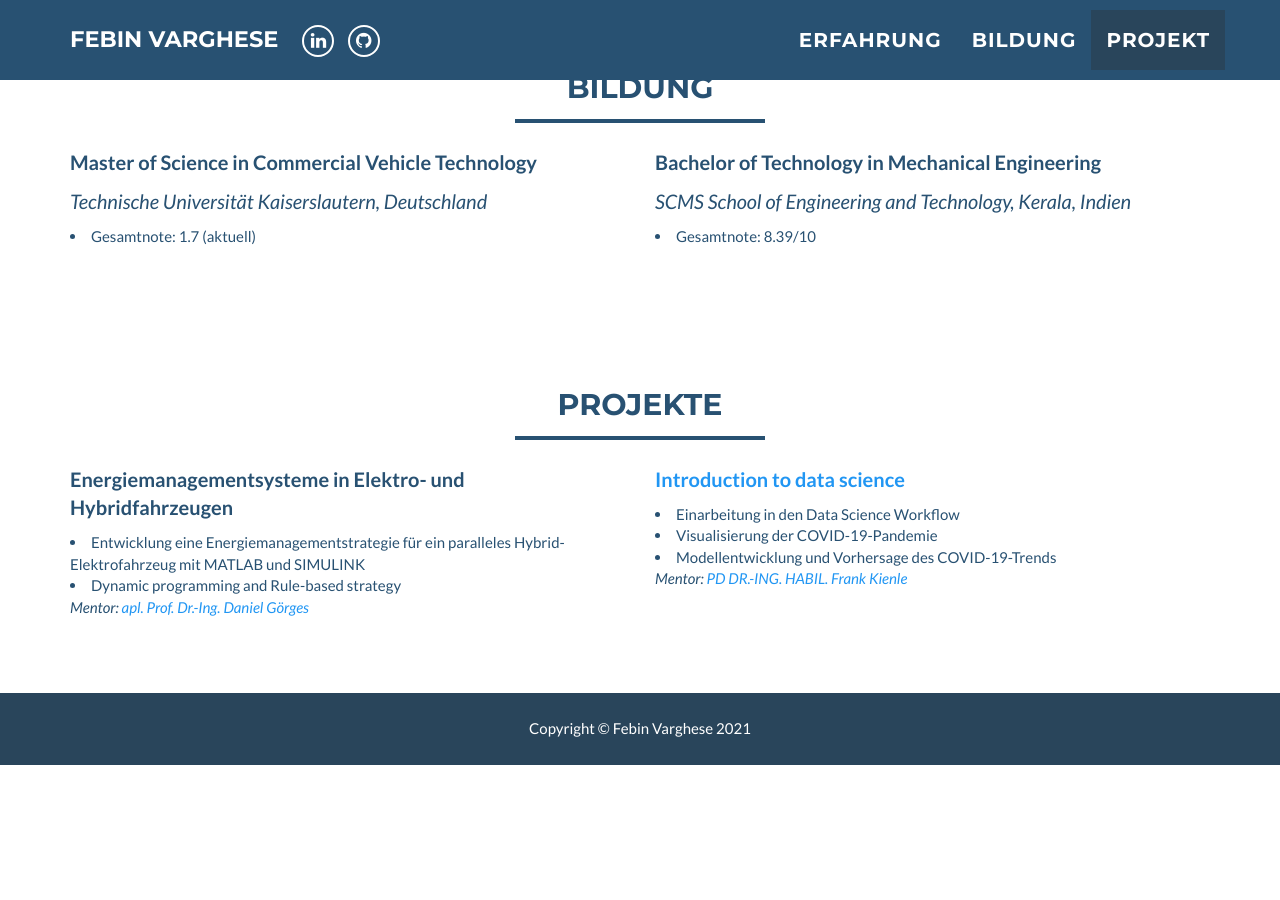
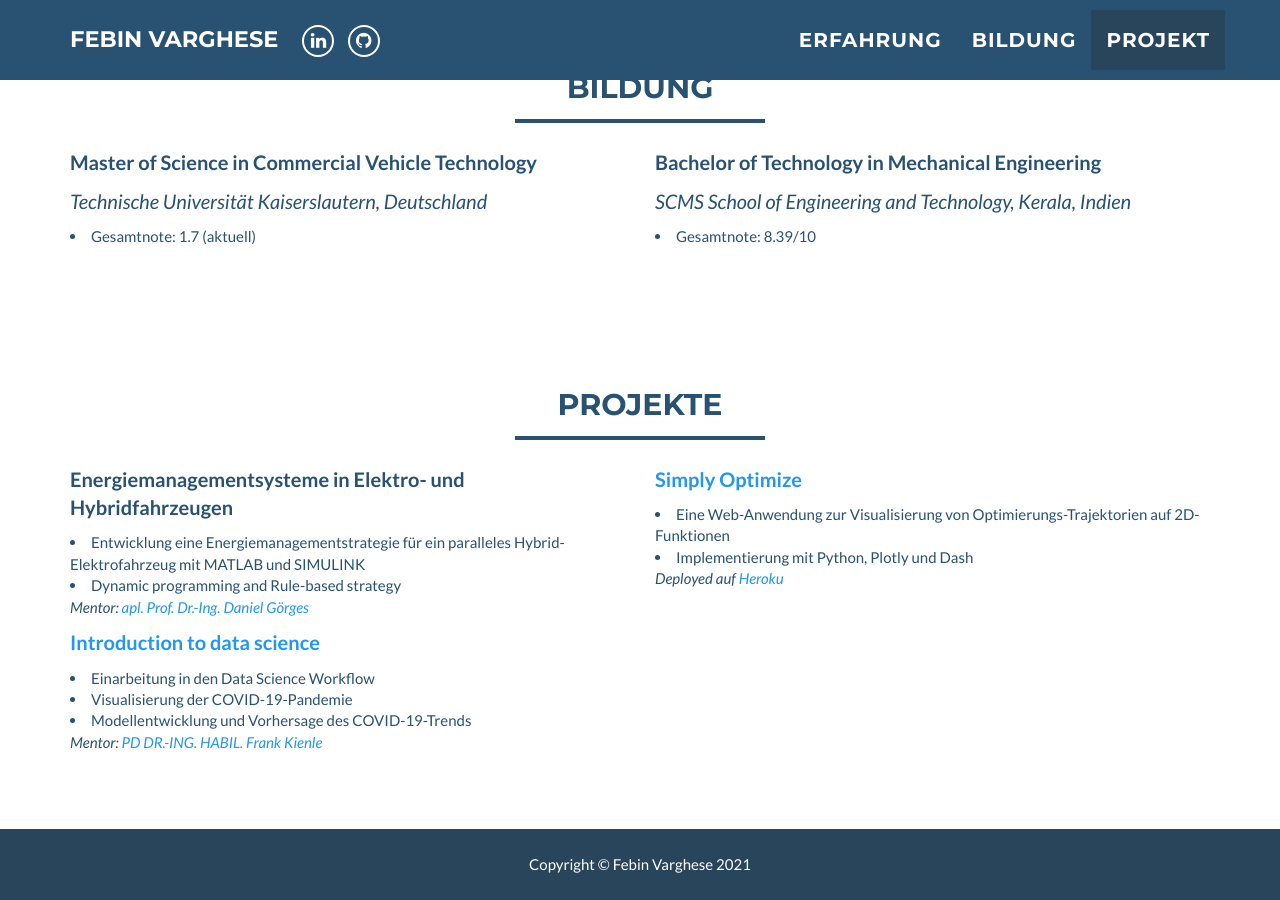
Before and after one commit to febin-varghese/my-profile, a Jekyll site: the page built from index.html, in a window 1280 px wide and 900 px high, scrolled down 1324 px. Built offline with Jekyll 4.4.1, drawn with Linux system fonts in a browser that asks for light colours; before the commit the page ends 2089 px from its top, so only the background shows below that.

Commit message:
New project entry

```diff
--- a/_includes/projects.html
+++ b/_includes/projects.html
@@ -8,7 +8,7 @@
     </div>
     <div class="row">
 	    <div class="col-sm-6">
-    		<p>
+		<p>
             <b>Energiemanagementsysteme in Elektro- und Hybridfahrzeugen</b>
         </p>
         <p>
@@ -16,9 +16,7 @@
            <li>Dynamic programming and Rule-based strategy</li>
            <i>Mentor: <a target="_blank" rel="noopener noreferrer" href="https://www.eit.uni-kl.de/en/jem/team/">apl. Prof. Dr.-Ing. Daniel Görges</a></i>
         </p>
-      </div>
-	    <div class="col-sm-6">
-			<p>
+		<p>
             <b><a target="_blank" rel="noopener noreferrer" href="https://github.com/febin-varghese/Enterprise-Data-Science">Introduction to data science</a></b>
         </p>
         <p>
@@ -27,6 +25,16 @@
            <li>Modellentwicklung und Vorhersage des COVID-19-Trends</li>
            <i>Mentor: <a target="_blank" rel="noopener noreferrer" href="https://ems.eit.uni-kl.de/en/staff/frank-kienle/">PD DR.-ING. HABIL. Frank Kienle</a></i>
         </p>
+      </div>
+	    <div class="col-sm-6">
+			<p>
+            <b><a target="_blank" rel="noopener noreferrer" href="https://github.com/febin-varghese/simply-optimize">Simply Optimize</a></b>
+        </p>
+        <p>
+           <li>Eine Web-Anwendung zur Visualisierung von Optimierungs-Trajektorien auf 2D-Funktionen</li>
+           <li>Implementierung mit Python, Plotly und Dash</li>
+           <i>Deployed auf <a target="_blank" rel="noopener noreferrer" href="https://simply-optimize.herokuapp.com/">Heroku</a></i>
+        </p>
 
 	    </div>
     </div>
```
